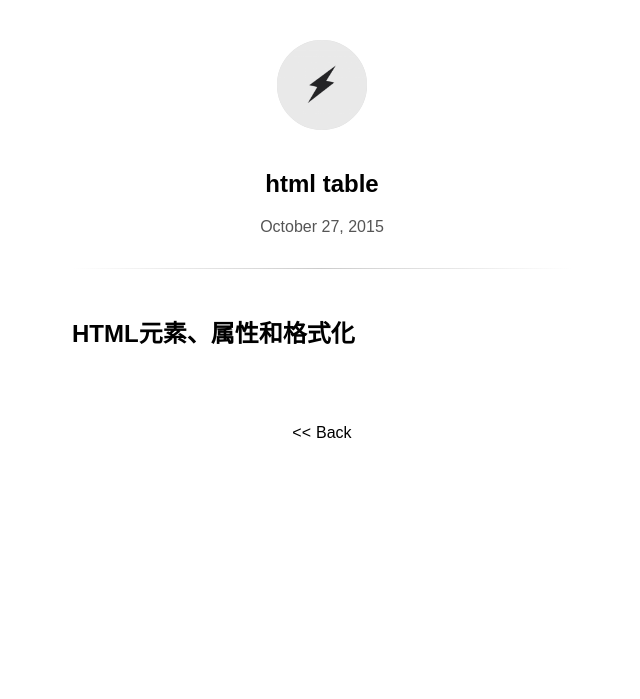
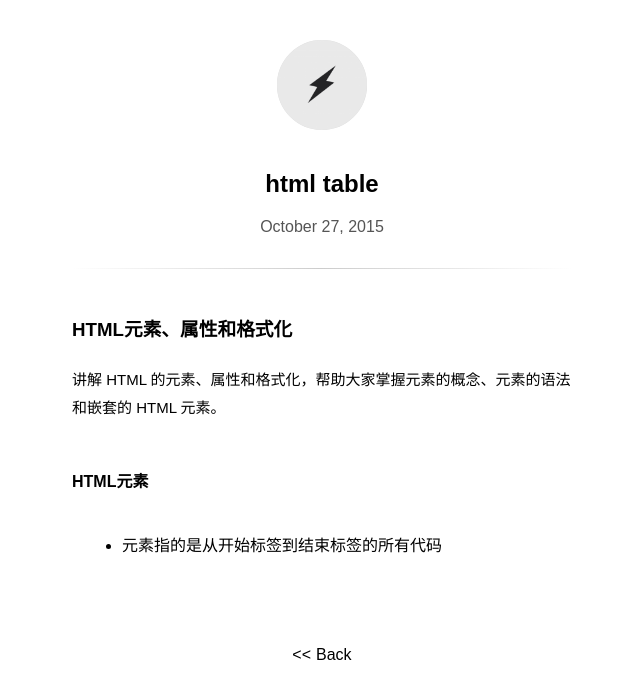
Before and after one commit to tudoubang/tudoubang.github.com, a Jekyll site: the page built from _posts/2015-10-27-html-table.md, in a window 1280 px wide. Shown: the top 699 px of the page, without its empty margins (318-958 px from the left). Built offline with Jekyll 4.4.1, drawn with Linux system fonts in a browser that asks for light colours; some web fonts are replaced.

Commit message:
update html table

```diff
--- a/_posts/2015-10-27-html-table.md
+++ b/_posts/2015-10-27-html-table.md
@@ -3,4 +3,7 @@ title: html table
 updated: 2015-10-27 19:29
 ---
 
-## HTML元素、属性和格式化
+### HTML元素、属性和格式化
+讲解 HTML 的元素、属性和格式化，帮助大家掌握元素的概念、元素的语法和嵌套的 HTML 元素。
+#### HTML元素
+* 元素指的是从开始标签到结束标签的所有代码
```
